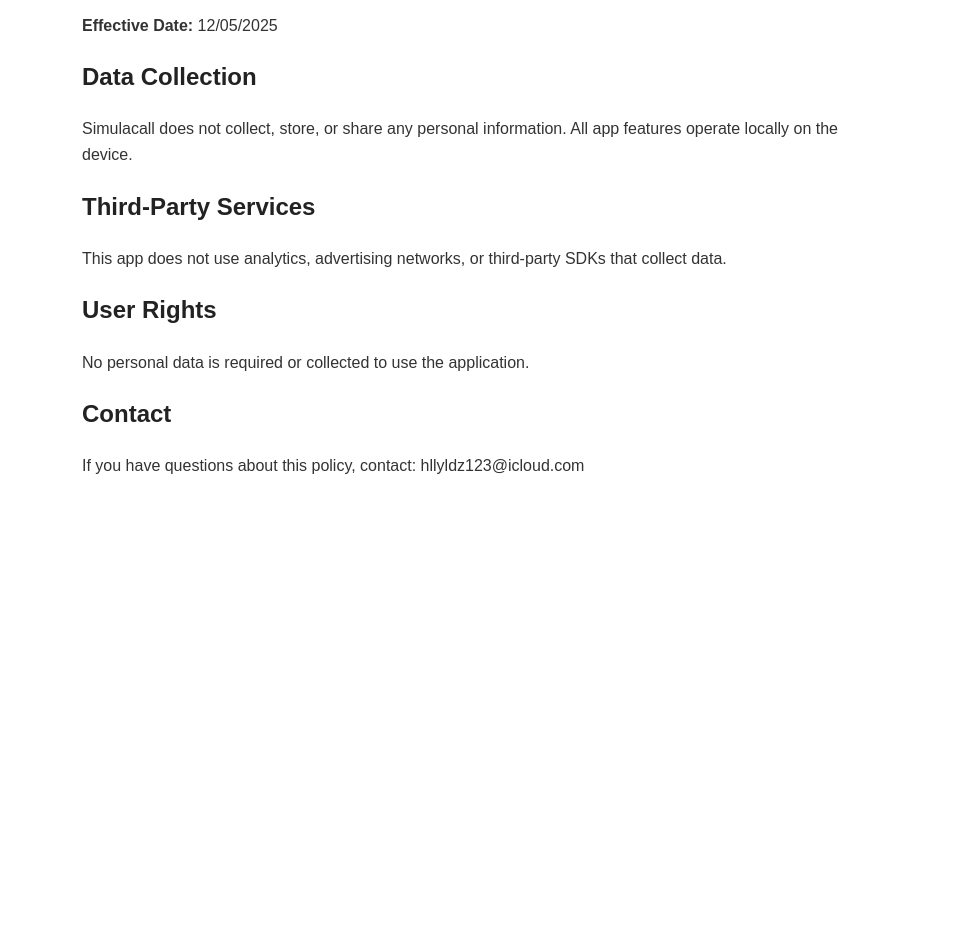
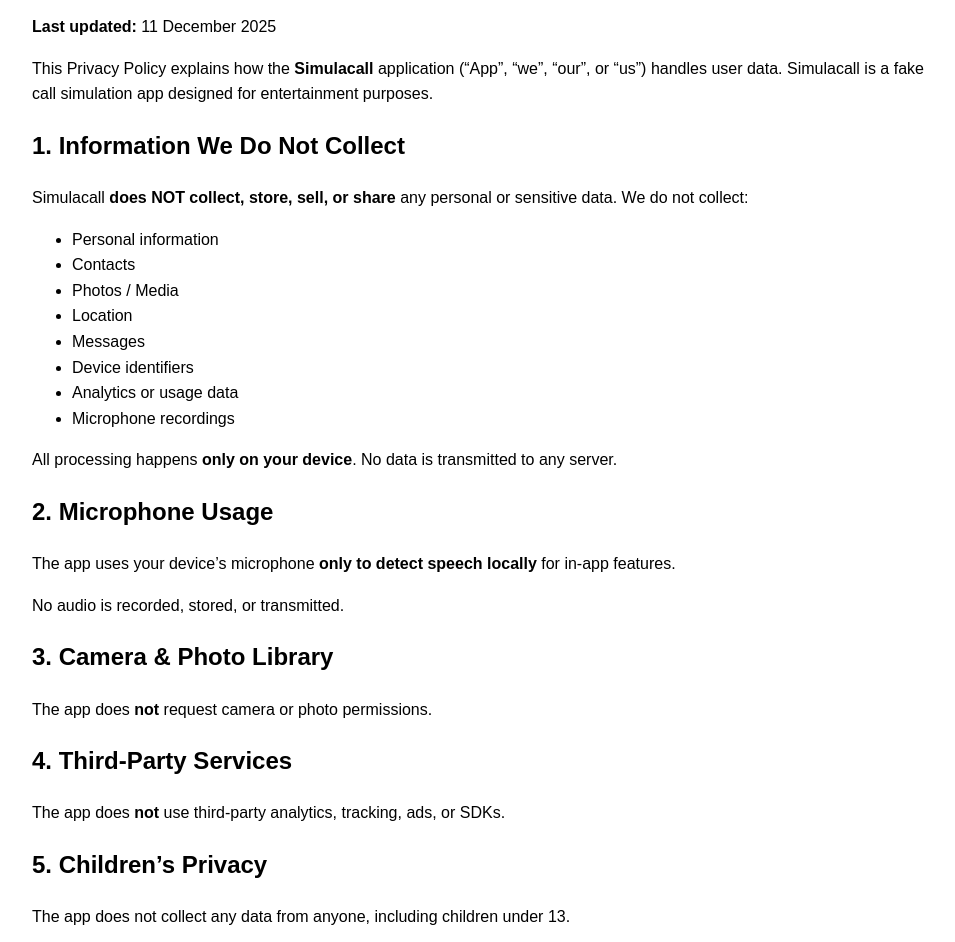
Before and after one commit to hllyldz123/simulacall-privacy, a plain HTML site: page index.html in a window 1280 px wide. Shown: the part 100-1042 px from the top of the page, without its empty margins (158-1113 px from the left). Before the commit the page ends 800 px from the top, so only its background shows below. Drawn offline with Linux system fonts and the light colour scheme.

Commit message:
Update index.html

```diff
--- a/index.html
+++ b/index.html
@@ -1,30 +1,63 @@
 <!DOCTYPE html>
 <html lang="en">
 <head>
-<meta charset="UTF-8">
-<meta name="viewport" content="width=device-width, initial-scale=1.0">
-<title>Privacy Policy – Simulacall</title>
-<style>
-  body { font-family: Arial, sans-serif; max-width: 800px; margin: 40px auto; line-height: 1.6; padding: 0 20px; color: #333; }
-  h1, h2 { color: #222; }
-</style>
+    <meta charset="UTF-8">
+    <meta name="viewport" content="width=device-width, initial-scale=1.0">
+    <title>Simulacall – Privacy Policy</title>
+    <style>
+        body {
+            font-family: Arial, sans-serif;
+            max-width: 900px;
+            margin: auto;
+            line-height: 1.6;
+            padding: 20px;
+        }
+        h1 { color: #222; }
+    </style>
 </head>
 <body>
-<h1>Privacy Policy – Simulacall</h1>
 
-<p><strong>Effective Date:</strong> 12/05/2025</p>
+<h1>Simulacall – Privacy Policy</h1>
+<p><strong>Last updated:</strong> 11 December 2025</p>
 
-<h2>Data Collection</h2>
-<p>Simulacall does not collect, store, or share any personal information. All app features operate locally on the device.</p>
+<p>This Privacy Policy explains how the <strong>Simulacall</strong> application (“App”, “we”, “our”, or “us”) handles user data. Simulacall is a fake call simulation app designed for entertainment purposes.</p>
 
-<h2>Third-Party Services</h2>
-<p>This app does not use analytics, advertising networks, or third-party SDKs that collect data.</p>
+<h2>1. Information We Do Not Collect</h2>
+<p>Simulacall <strong>does NOT collect, store, sell, or share</strong> any personal or sensitive data. We do not collect:</p>
+<ul>
+    <li>Personal information</li>
+    <li>Contacts</li>
+    <li>Photos / Media</li>
+    <li>Location</li>
+    <li>Messages</li>
+    <li>Device identifiers</li>
+    <li>Analytics or usage data</li>
+    <li>Microphone recordings</li>
+</ul>
+<p>All processing happens <strong>only on your device</strong>. No data is transmitted to any server.</p>
 
-<h2>User Rights</h2>
-<p>No personal data is required or collected to use the application.</p>
+<h2>2. Microphone Usage</h2>
+<p>The app uses your device’s microphone <strong>only to detect speech locally</strong> for in-app features.</p>
+<p>No audio is recorded, stored, or transmitted.</p>
 
-<h2>Contact</h2>
-<p>If you have questions about this policy, contact: hllyldz123@icloud.com</p>
+<h2>3. Camera & Photo Library</h2>
+<p>The app does <strong>not</strong> request camera or photo permissions.</p>
+
+<h2>4. Third-Party Services</h2>
+<p>The app does <strong>not</strong> use third-party analytics, tracking, ads, or SDKs.</p>
+
+<h2>5. Children’s Privacy</h2>
+<p>The app does not collect any data from anyone, including children under 13.</p>
+
+<h2>6. Security</h2>
+<p>All app operations run offline. No user data exists on servers.</p>
+
+<h2>7. Changes to This Policy</h2>
+<p>If this policy is updated, the new version will appear on this page.</p>
+
+<h2>8. Contact Us</h2>
+<p>If you have questions, contact us at: <br>
+<strong>Email:</strong> halozalimus@gmail.com</p>
 
 </body>
 </html>
```
